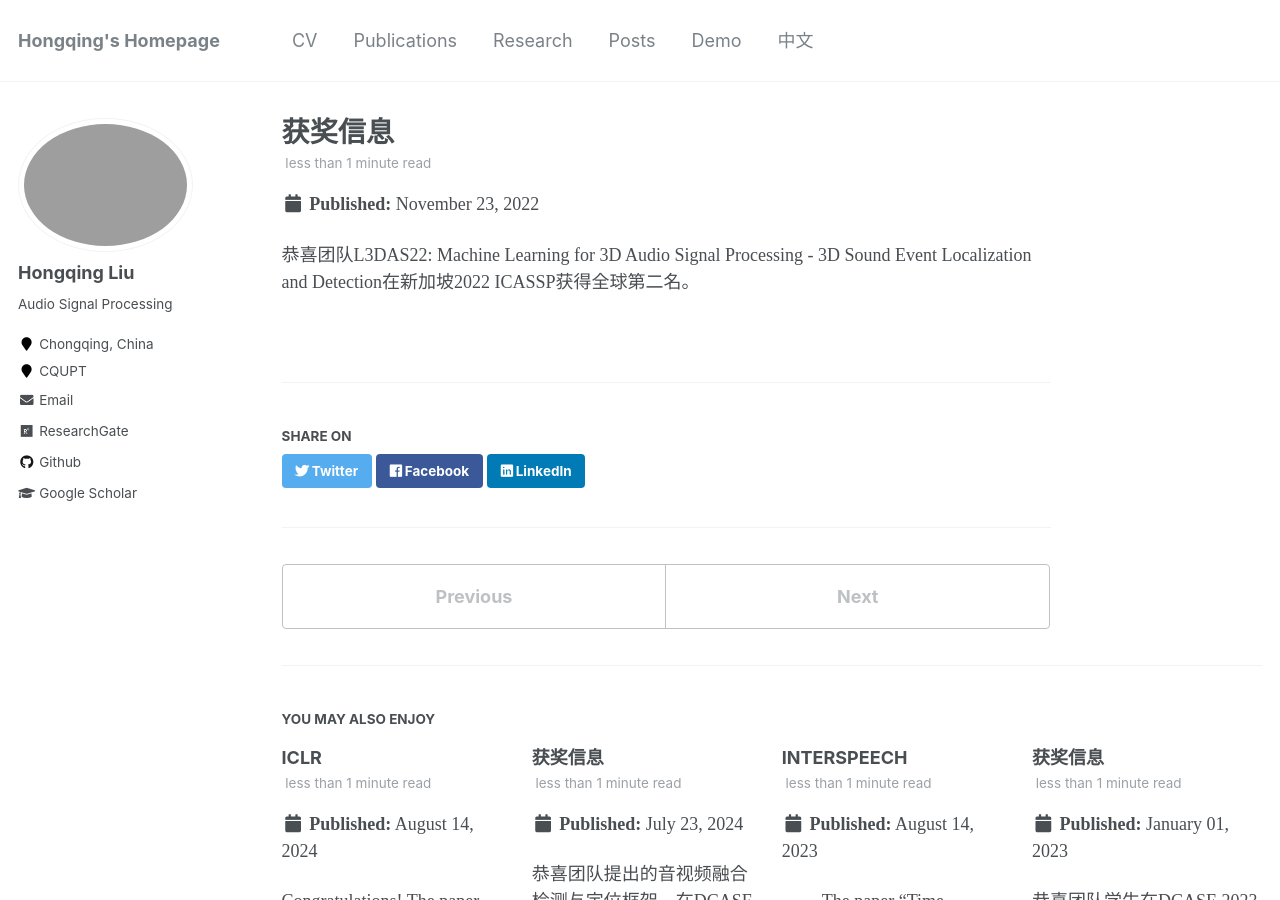
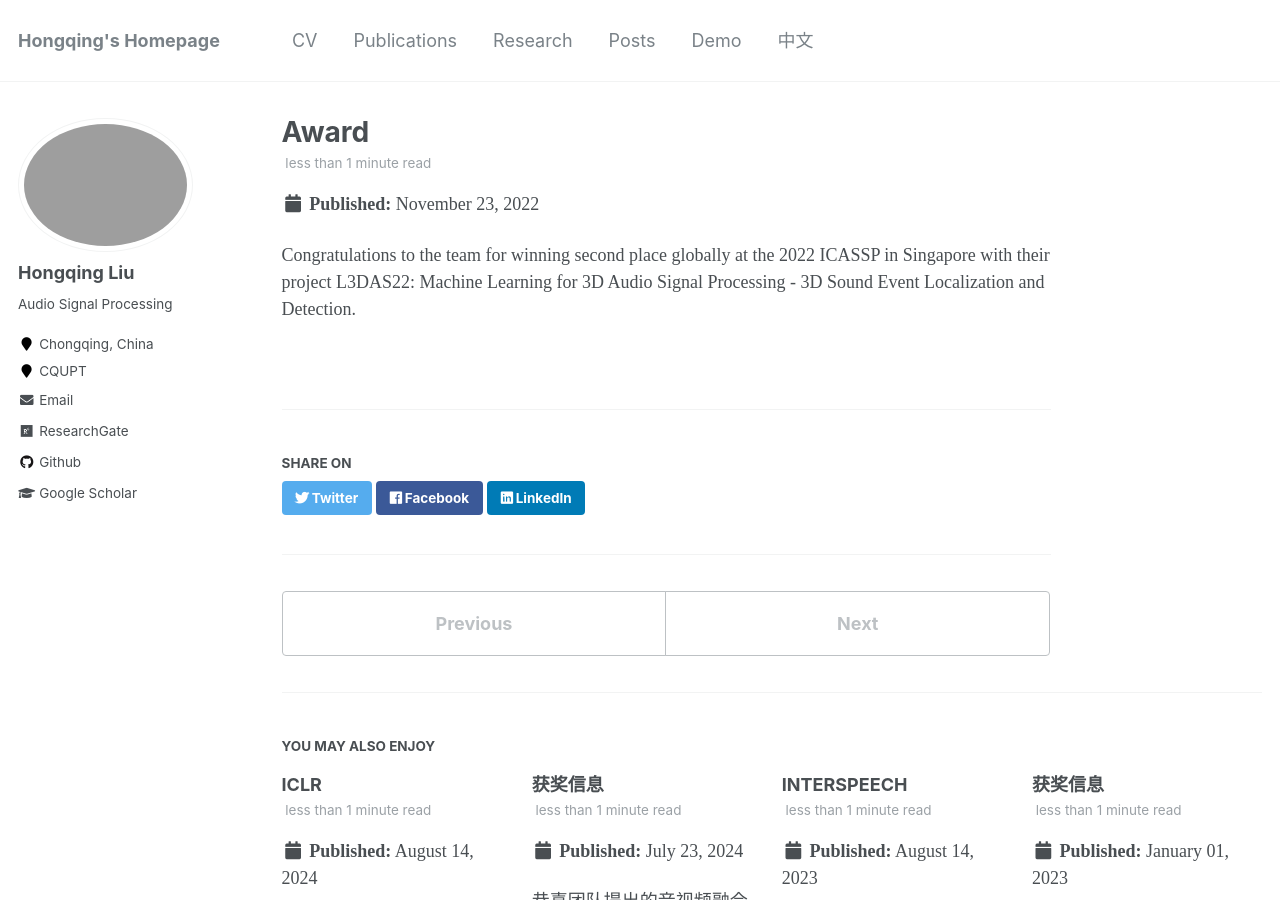
Before and after one commit to hong-qing-liu/english-hong-qing-liu.github.io, a Jekyll site: the page built from _posts/2022-11-23-blog-post-10.md, in a window 1280 px wide and 900 px high. Built offline with Jekyll 4.4.1, drawn with Linux system fonts in a browser that asks for light colours.

Commit message:
Update 2022-11-23-blog-post-10.md

```diff
--- a/_posts/2022-11-23-blog-post-10.md
+++ b/_posts/2022-11-23-blog-post-10.md
@@ -1,7 +1,7 @@
 ---
-title: '获奖信息'
+title: 'Award'
 date: 2022-11-23
 permalink: /posts/2022/11/blog-post-10/
 ---
 
- 恭喜团队L3DAS22: Machine Learning for 3D Audio Signal Processing - 3D Sound Event Localization and Detection在新加坡2022 ICASSP获得全球第二名。
+ Congratulations to the team for winning second place globally at the 2022 ICASSP in Singapore with their project L3DAS22: Machine Learning for 3D Audio Signal Processing - 3D Sound Event Localization and Detection.
```
